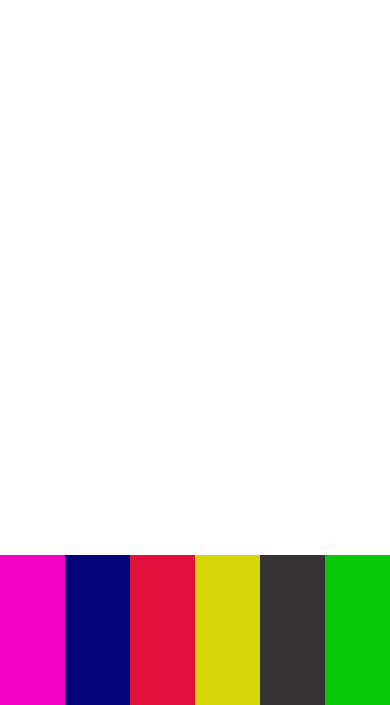
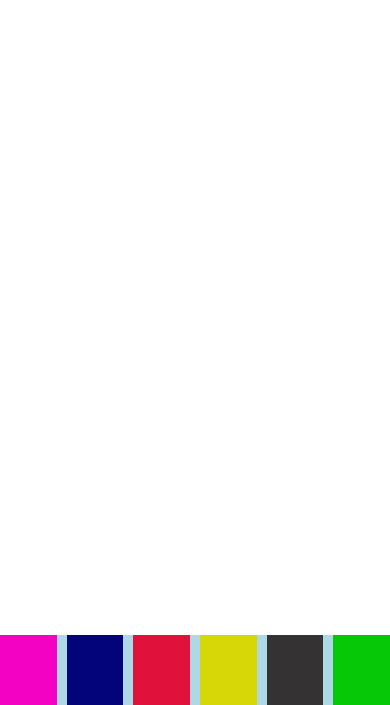
Before and after one commit to basavarajofficial/Beat_Maker_with_Animation, a plain HTML site: page index.html in a window 390 px wide. Shown: the part 139-844 px from the top of the page. Drawn offline with Linux system fonts and the light colour scheme; a web font is replaced by a local one.

Commit message:
Updated style.css

```diff
--- a/style.css
+++ b/style.css
@@ -89,3 +89,27 @@ header{
     animation-play-state: smooth;
     /* z-index: -1; */
 }
+
+
+@media (max-width : 520px){
+    .pads{
+        margin-top: 200px;
+        background-color: lightblue;
+        /* width: 100%; */
+        display: flex;
+        flex-wrap: wrap;
+        /* flex-direction: column; */
+        gap: 10px;
+        align-items: center;
+        justify-content: center;
+    }
+    .pads > div{
+        max-height: 70px;
+        max-width: 100px;
+    }
+    .visual > div{
+        display: flex;
+        align-items: center;
+        justify-content: center;
+    }
+}
```
